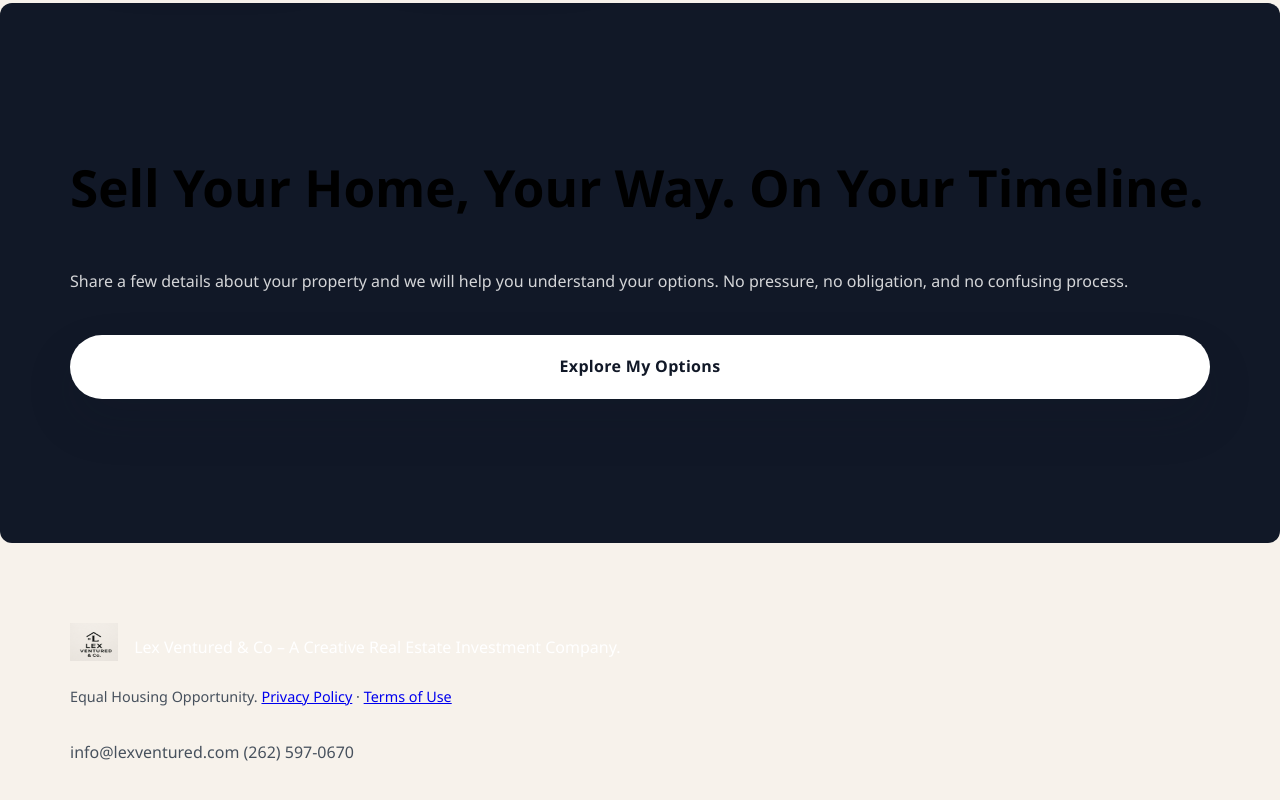
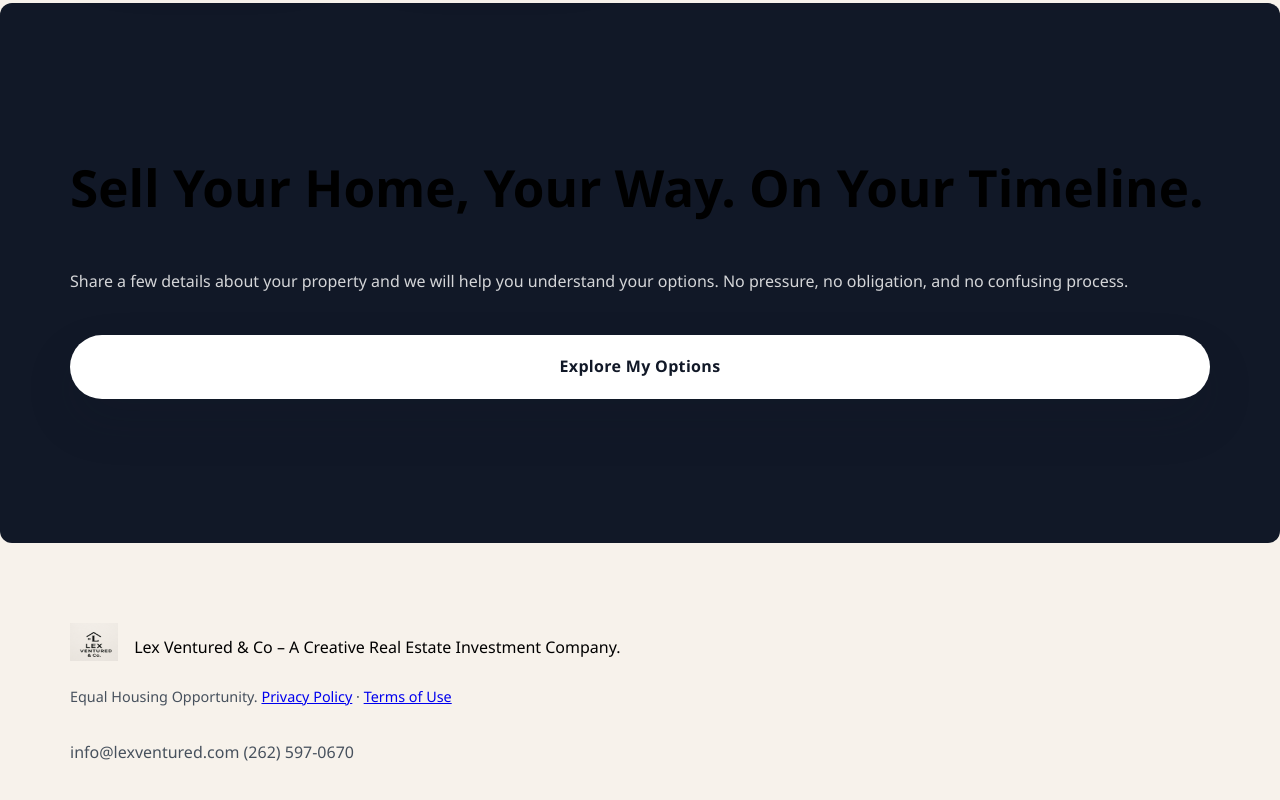
Before and after one commit to LABHousing/lex-ventured-website, a website: page public/index.html in a window 1280 px wide. Shown: the part 4118-4918 px from the top of the page. Drawn offline with Linux system fonts and the light colour scheme.

Commit message:
style: change footer text color to black on index.html

```diff
--- a/public/styles.css
+++ b/public/styles.css
@@ -1091,6 +1091,10 @@ textarea {
   color: #ffffff;
 }
 
+.site-footer > .container > div > p:first-of-type {
+  color: #000000;
+}
+
 .site-footer .footer-inner {
   display: flex;
   justify-content: space-between;
```
